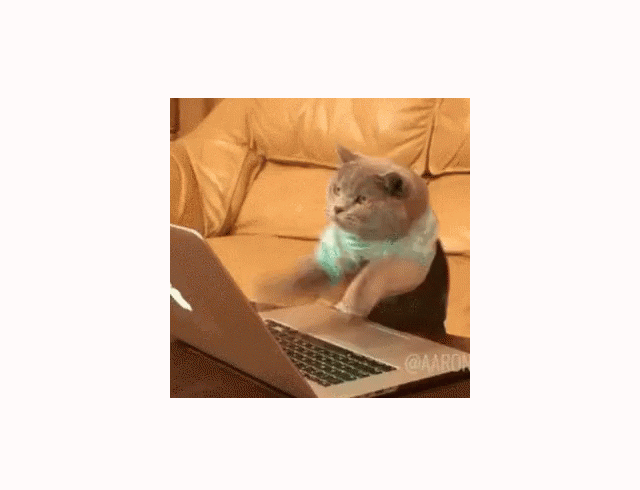
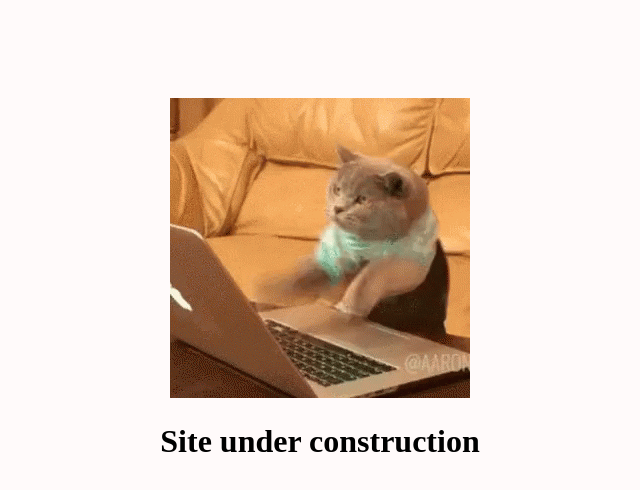
Before and after one commit to explodedkitten/siteBuilding, a plain HTML site: page index.html in a window 1280 px wide. Shown: the whole page, without its empty margins (320-960 px from the left). Drawn offline with Linux system fonts and the light colour scheme.

Commit message:
Update index.html

```diff
--- a/index.html
+++ b/index.html
@@ -8,7 +8,8 @@
   <body bgcolor="snow">
     <br/><br/><br/><br/><br/>
     <div id ="center">
-      <img src="content/building.gif" >
+      <img src="content/building.gif"> <br/>
+      <h1> Site under construction </h1>
     </div>
   </body>
 </html>
```
